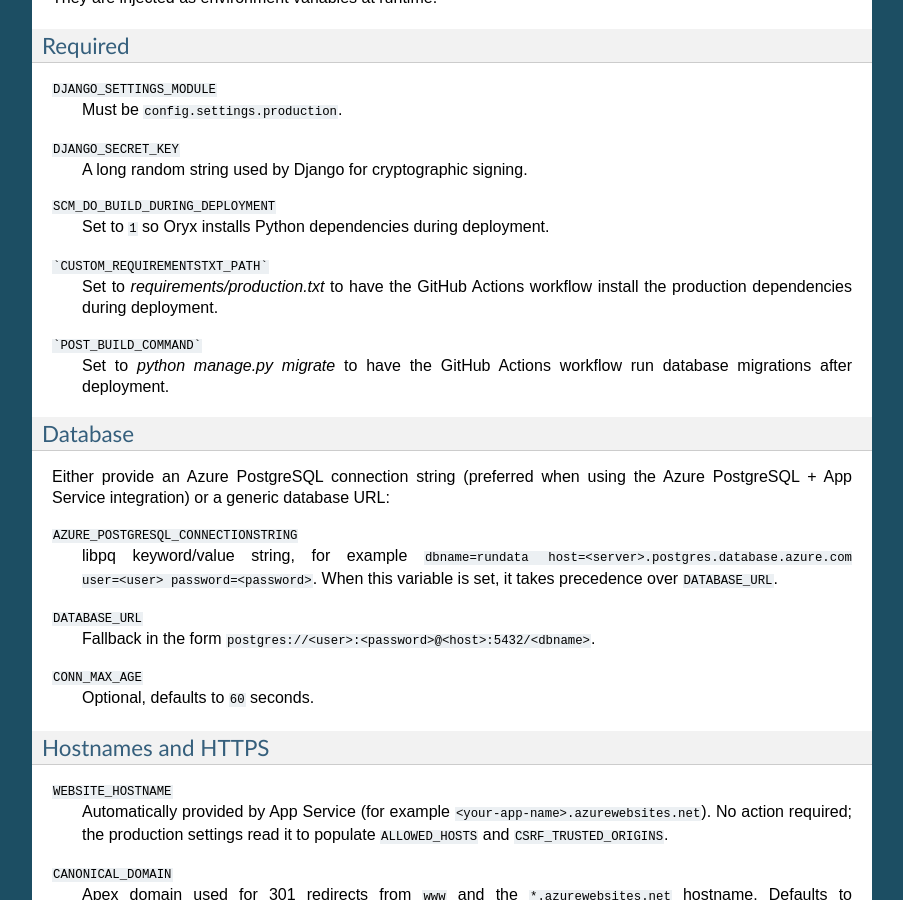
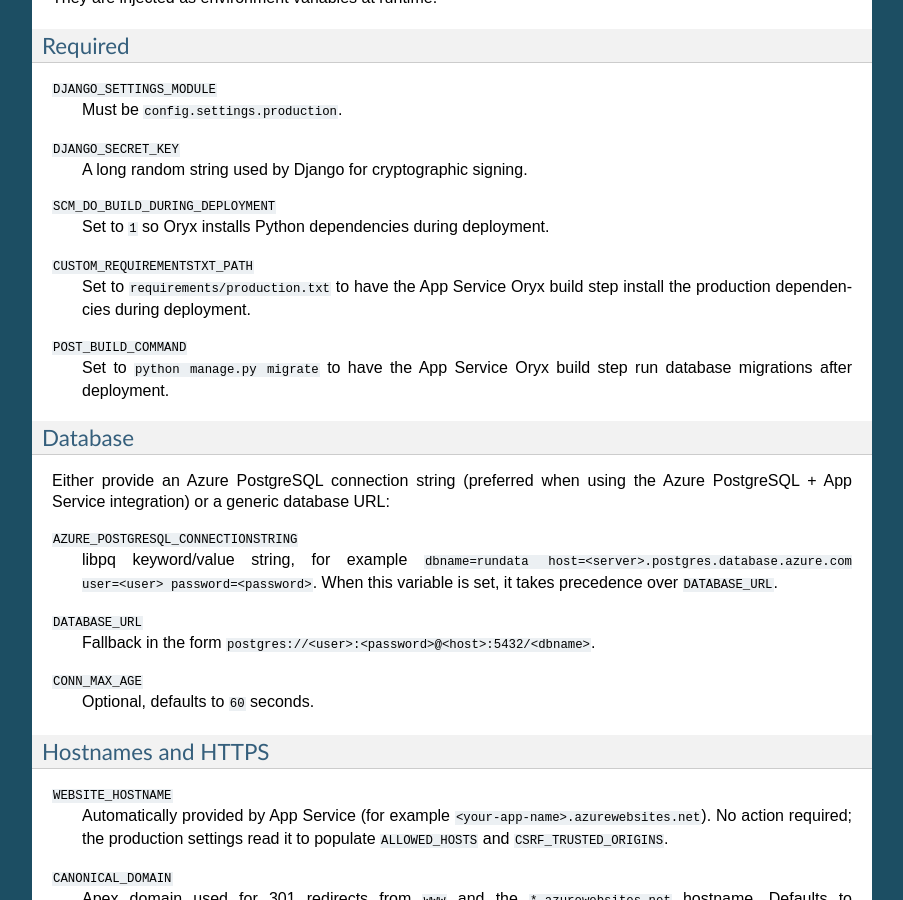
Before and after one commit to fralik/rundata-net, a Sphinx documentation site: the page built from docs/dev/azure.rst, in a window 1280 px wide and 900 px high, scrolled down 2305 px. Shown: the whole window, without its empty margins (198-1101 px from the left). Built offline with Sphinx 7.4.7, drawn with Linux system fonts in a browser that asks for light colours.

Commit message:
Update docs/dev/azure.rst
Co-authored-by: Copilot <175728472+Copilot@users.noreply.github.com>

````diff
--- a/docs/dev/azure.rst
+++ b/docs/dev/azure.rst
@@ -140,11 +140,14 @@ Required
     Set to ``1`` so Oryx installs Python dependencies during
     deployment.
 
-```CUSTOM_REQUIREMENTSTXT_PATH```
-   Set to `requirements/production.txt` to have the GitHub Actions workflow install the production dependencies during deployment.
+``CUSTOM_REQUIREMENTSTXT_PATH``
+    Set to ``requirements/production.txt`` to have the App Service
+    Oryx build step install the production dependencies during
+    deployment.
 
-```POST_BUILD_COMMAND```
-    Set to `python manage.py migrate` to have the GitHub Actions workflow run database migrations after deployment.
+``POST_BUILD_COMMAND``
+    Set to ``python manage.py migrate`` to have the App Service
+    Oryx build step run database migrations after deployment.
 
 Database
 --------
````
